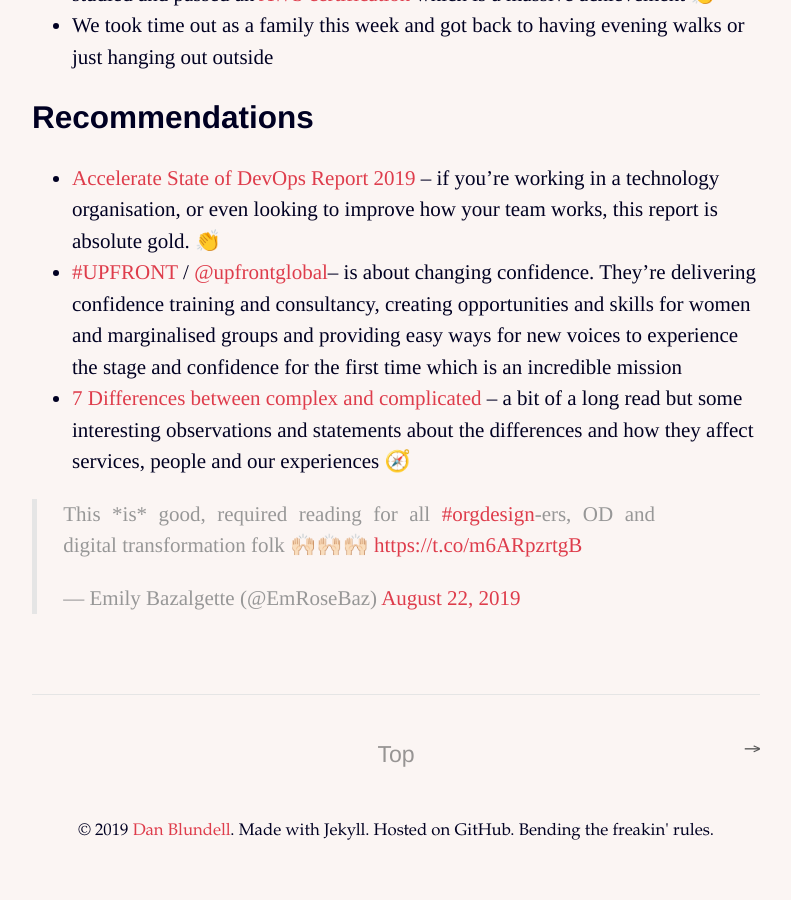
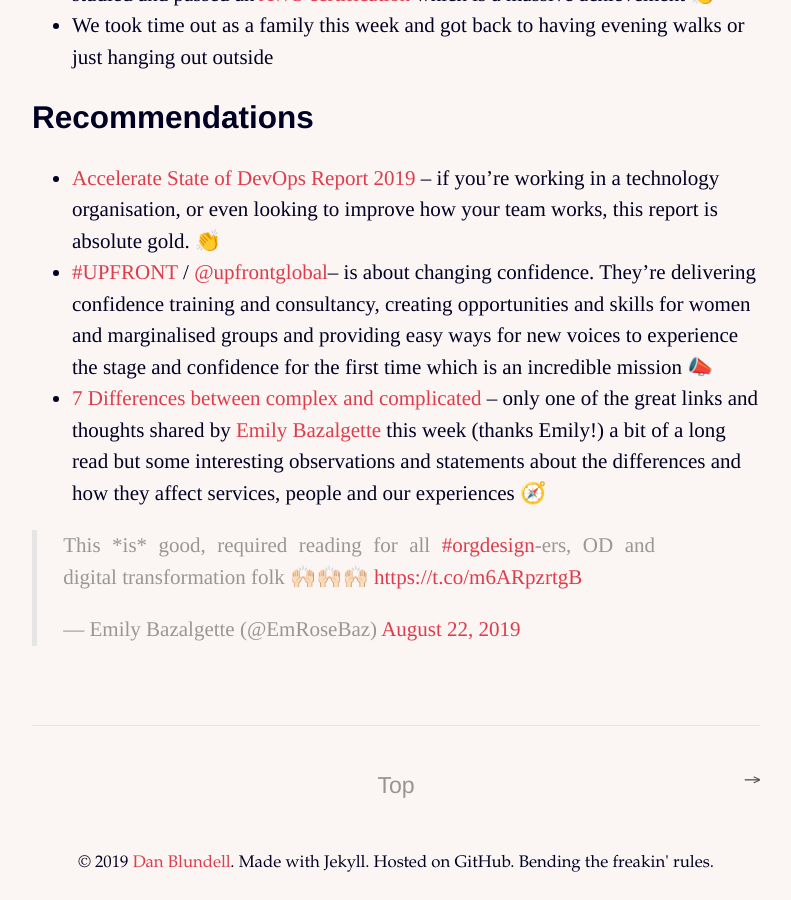
Before and after one commit to danblundell/danblundell.github.io, a Jekyll site: the page built from _posts/2019-08-23-weeknotes-7.md, in a window 1280 px wide and 900 px high, scrolled down 2334 px. Shown: the whole window, without its empty margins (244-1035 px from the left). Built offline with Jekyll 4.4.1, drawn with Linux system fonts in a browser that asks for light colours; comment, search, counter and statistics services are not loaded.

Commit message:
update weeknotes 7

```diff
--- a/_posts/2019-08-23-weeknotes-7.md
+++ b/_posts/2019-08-23-weeknotes-7.md
@@ -33,8 +33,8 @@ The other highlight of the week was meeting with [Ian][ian-mt] and [Tito][tito-m
 
 ## Recommendations
 * [Accelerate State of DevOps Report 2019][devops-report] – if you're working in a technology organisation, or even looking to improve how your team works, this report is absolute gold. 👏
-* [#UPFRONT][upfront] / [@upfrontglobal][upfront-twitter]– is about changing confidence. They're delivering confidence training and consultancy, creating opportunities and skills for women and marginalised groups and providing easy ways for new voices to experience the stage and confidence for the first time which is an incredible mission
-* [7 Differences between complex and complicated][7diff] – a bit of a long read but some interesting observations and statements about the differences and how they affect services, people and our experiences 🧭
+* [#UPFRONT][upfront] / [@upfrontglobal][upfront-twitter]– is about changing confidence. They're delivering confidence training and consultancy, creating opportunities and skills for women and marginalised groups and providing easy ways for new voices to experience the stage and confidence for the first time which is an incredible mission 📣
+* [7 Differences between complex and complicated][7diff] – only one of the great links and thoughts shared by [Emily Bazalgette][em-twitter] this week (thanks Emily!) a bit of a long read but some interesting observations and statements about the differences and how they affect services, people and our experiences 🧭
 
 <blockquote class="twitter-tweet"><p lang="en" dir="ltr">This *is* good, required reading for all <a href="https://twitter.com/hashtag/orgdesign?src=hash&amp;ref_src=twsrc%5Etfw">#orgdesign</a>-ers, OD and digital transformation folk 🙌🏻🙌🏻🙌🏻 <a href="https://t.co/m6ARpzrtgB">https://t.co/m6ARpzrtgB</a></p>&mdash; Emily Bazalgette (@EmRoseBaz) <a href="https://twitter.com/EmRoseBaz/status/1164458231391035394?ref_src=twsrc%5Etfw">August 22, 2019</a></blockquote> <script async src="https://platform.twitter.com/widgets.js" charset="utf-8"></script>
 
```
Also changed, not shown: other parts of _posts/2019-08-23-weeknotes-7.md (+1 -0 lines).
